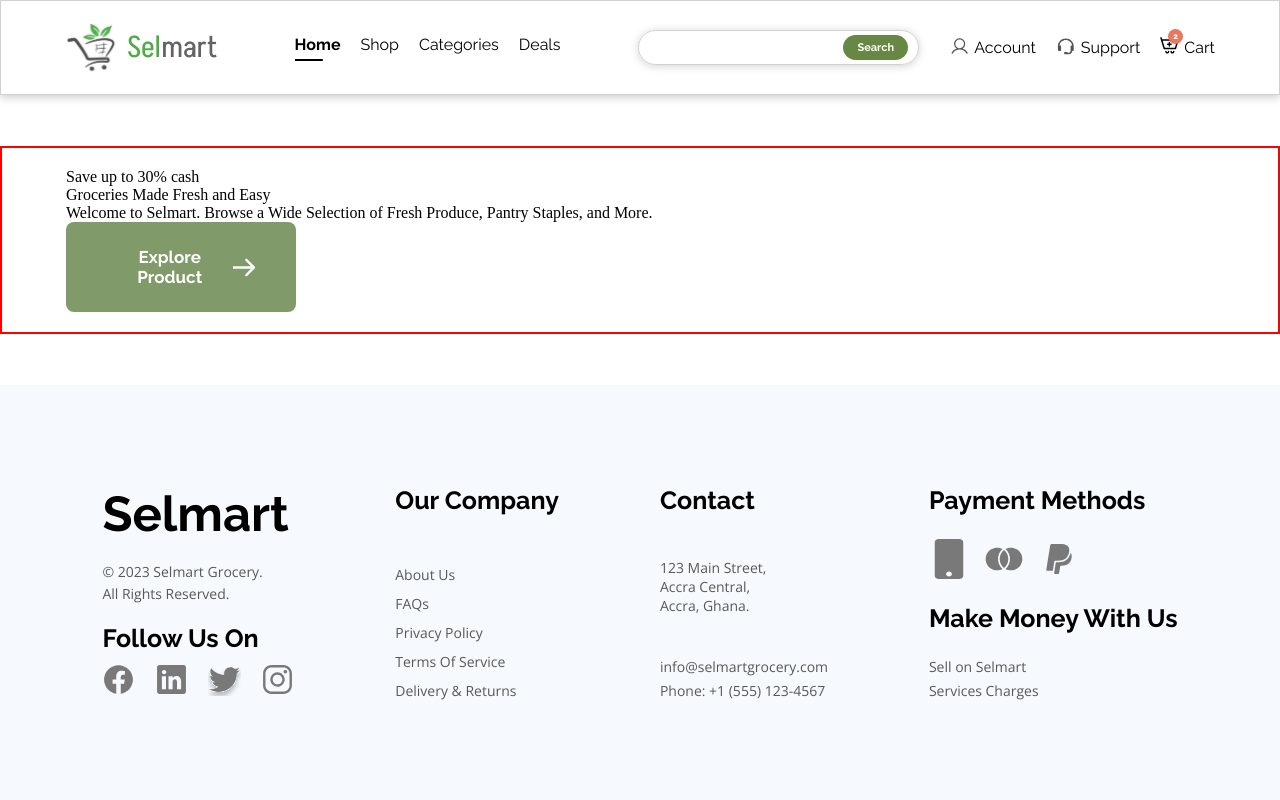
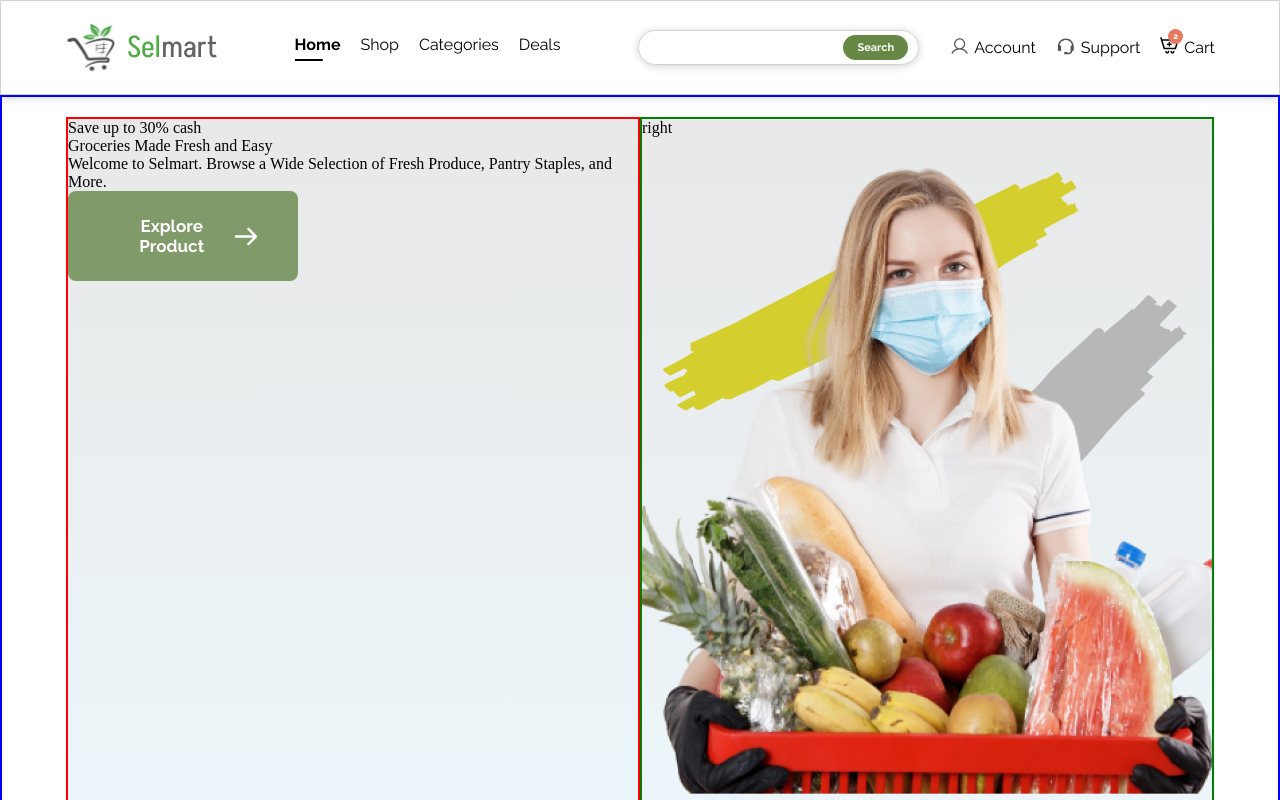
Before and after one commit to mambachristophersteven/selmart-copy, a React (Vite) app: page / in a window 1280 px wide. Shown: the top 800 px of the page. Built offline with nearby package versions, Linux system fonts and the light colour scheme.

Commit message:
home banner styling initialized

```diff
--- a/src/Pages/Home/Home.jsx
+++ b/src/Pages/Home/Home.jsx
@@ -11,7 +11,11 @@ const Home = () => {
             <p className={styles.sub_text}>Welcome to Selmart. Browse a Wide Selection of Fresh Produce, Pantry Staples, and More.</p>
             <MainButton text = "explore product"/>
           </div>
-          <div className={styles.right}></div>
+          <div className={styles.right}>
+            <div className="right_content">
+              <p>right</p>
+            </div>
+          </div>
         </div>
     </div>
   )
--- a/src/Pages/Home/Home.module.css
+++ b/src/Pages/Home/Home.module.css
@@ -1,5 +1,35 @@
 .home{
     padding: 20px 5vw 20px 5vw;
+    border: 2px solid blue;
+    width: 100vw;
+    display: flex;
+    flex-direction: column;
+    gap: 50px;
+    align-items: center;
+}
+
+.home_frame{
+    display: flex;
+    width: 100%;
+    align-items: center;
+    justify-content: space-between;
+    height: 715px;
+    /* padding: 20px 100px; */
+    background: linear-gradient(rgba(232, 232, 232, 1),rgba(236, 246, 250, 1));
+}
+
+.home_frame .left{
     border: 2px solid red;
-    width: 100vw;
+    flex: 1;
+    height: 100%;
 }
+
+.home_frame .right{
+    border: 2px solid green;
+    flex: 1;
+    height: 100%;
+    background-image: url(../../assets/home-frame-image.png);
+    background-position: center;
+    background-size: contain;
+    background-repeat: no-repeat;
+}
```
